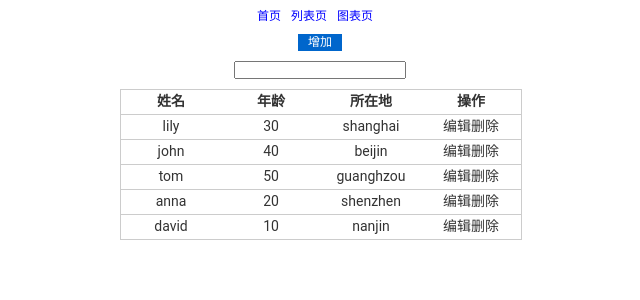
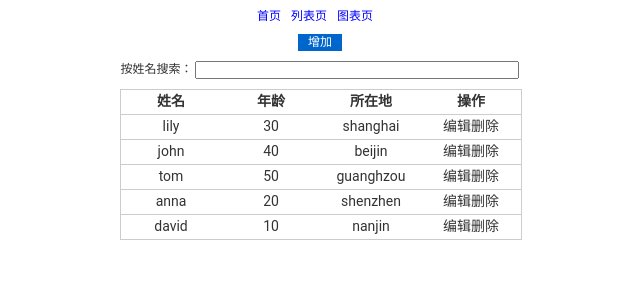
Before and after one commit to you85630/vue-login, a Vue app: page /#/list in a window 1280 px wide. Shown: the top 300 px of the page, without its empty margins (320-960 px from the left). Built offline with nearby package versions, Linux system fonts and the light colour scheme.

Commit message:
搜索完善

```diff
--- a/src/components/common/searchlist.vue
+++ b/src/components/common/searchlist.vue
@@ -1,5 +1,6 @@
 <template>
-  <div>
+  <div class="search-list">
+    按姓名搜索：
     <input type="text" v-model="key" @keyup.enter="onSearch">
   </div>
 </template>
@@ -27,7 +28,10 @@ export default {
 </script>
 
 <style lang="scss">
-input {
+.search-list {
   margin-bottom: 10px;
+  input{
+    width: 320px;
+  }
 }
 </style>
--- a/src/vuex/getters.js
+++ b/src/vuex/getters.js
@@ -5,8 +5,9 @@ export default {
       return state.tablelist.filter(function (item) {
         return item.name.indexOf(state.key) > -1
       })
+    } else {
+      return state.tablelist
     }
-    return state.tablelist
   },
   addlist (state) {
     return state.addlist
```
